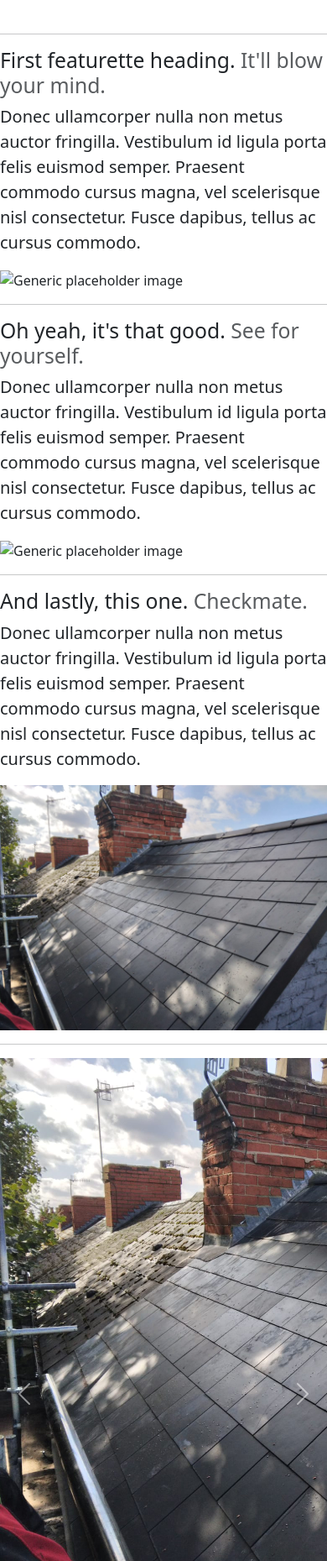
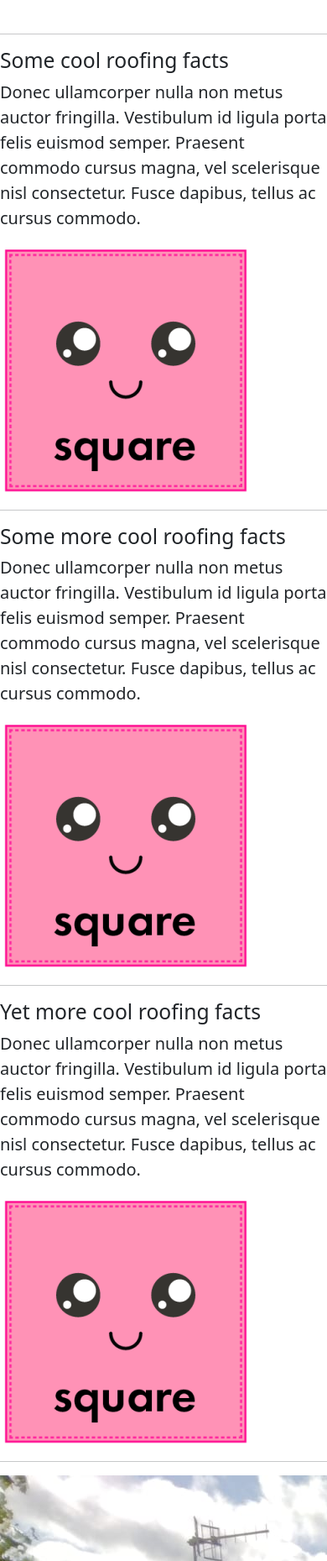
Before and after one commit to Europa4/RaynorRoofing, a Flask app: page /Gallery in a window 390 px wide; the page is wider, and only the part inside the window is pictured. Shown: the part 56-1915 px from the top of that part at 84% size. Run offline with Flask 3, Linux system fonts and the light colour scheme.

Commit message:
Added gallery code

```diff
--- a/Templates/gallery.html
+++ b/Templates/gallery.html
@@ -3,53 +3,30 @@
 {% block body %}
 <link href="{{ url_for('static',filename='CSS/carousel.css')}}" rel="stylesheet">
 <hr class="featurette-divider">
+        {% for galleryItem in data['GalleryEntries'] %}
+            <div class = "row featurette">
+                <div class = '{{ galleryItem["FirstDiv"] }}' >
+                    <h2 class ="featurette-heading">{{ galleryItem["Header"] }}</h2>
+                    <p class = "lead"> {{ galleryItem["Description"] }}</p>
+                </div>
+                <div class = '{{ galleryItem["SecondDiv"] }}' >
+                    <img class="featurette-image img-fluid mx-auto" src = "{{ url_for('static', filename='Images/Gallery/Test1.png') }}" alt="">
+                </div>
+            </div>
+            <hr class="featurette-divider">
+        {% endfor %}
 
-        <div class="row featurette">
-          <div class="col-md-7">
-            <h2 class="featurette-heading">First featurette heading. <span class="text-muted">It'll blow your mind.</span></h2>
-            <p class="lead">Donec ullamcorper nulla non metus auctor fringilla. Vestibulum id ligula porta felis euismod semper. Praesent commodo cursus magna, vel scelerisque nisl consectetur. Fusce dapibus, tellus ac cursus commodo.</p>
-          </div>
-          <div class="col-md-5">
-            <img class="featurette-image img-fluid mx-auto" data-src="holder.js/500x500/auto" alt="Generic placeholder image">
-          </div>
-        </div>
-
-        <hr class="featurette-divider">
-
-        <div class="row featurette">
-          <div class="col-md-7 order-md-2">
-            <h2 class="featurette-heading">Oh yeah, it's that good. <span class="text-muted">See for yourself.</span></h2>
-            <p class="lead">Donec ullamcorper nulla non metus auctor fringilla. Vestibulum id ligula porta felis euismod semper. Praesent commodo cursus magna, vel scelerisque nisl consectetur. Fusce dapibus, tellus ac cursus commodo.</p>
-          </div>
-          <div class="col-md-5 order-md-1">
-            <img class="featurette-image img-fluid mx-auto" data-src="holder.js/500x500/auto" alt="Generic placeholder image">
-          </div>
-        </div>
-
-        <hr class="featurette-divider">
-
-        <div class="row featurette">
-          <div class="col-md-7">
-            <h2 class="featurette-heading">And lastly, this one. <span class="text-muted">Checkmate.</span></h2>
-            <p class="lead">Donec ullamcorper nulla non metus auctor fringilla. Vestibulum id ligula porta felis euismod semper. Praesent commodo cursus magna, vel scelerisque nisl consectetur. Fusce dapibus, tellus ac cursus commodo.</p>
-          </div>
-          <div class="col-md-5">
-            <img class="featurette-image img-fluid mx-auto" src="{{ url_for('static', filename='Images/Domestic/Domestic1.jpeg' )}}" alt="Generic placeholder image" height="500px" width="500px">
-          </div>
-        </div>
-
-        <hr class="featurette-divider">
     <div id="carouselExample" class="carousel slide">
         <div class="text-centered">
   <div class="carousel-inner">
     <div class="carousel-item active">
-      <img src="{{ url_for('static', filename='Images/Domestic/Domestic1.jpeg' )}}" width=800px alt="..." >
+      <img src="{{ url_for('static', filename='Images/Domestic/Domestic1.jpeg' )}}" alt="..." >
     </div>
     <div class="carousel-item">
-      <img src="{{ url_for('static', filename='Images/Domestic/Domestic2.jpeg' )}}" width=800px alt="...">
+      <img src="{{ url_for('static', filename='Images/Domestic/Domestic2.jpeg' )}}" alt="...">
     </div>
     <div class="carousel-item">
-      <img src="{{ url_for('static', filename='Images/Domestic/Domestic3.jpeg' )}}" width=800px alt="...">
+      <img src="{{ url_for('static', filename='Images/Domestic/Domestic3.jpeg' )}}" alt="...">
     </div>
   </div>
             </div>
--- a/app.py
+++ b/app.py
@@ -10,6 +10,7 @@ from werkzeug.exceptions import abort
 import smtplib
 from email.mime.text import MIMEText
 import config
+import json
 
 app = Flask(__name__)
 
@@ -107,7 +108,17 @@ def contact_us():
 
 @app.route('/Gallery')
 def gallery():
-    return render_template('gallery.html')
+    file = open('static/JsonFiles/Gallery.json')
+    data = json.load(file)
+    file.close()
+    for galleryItem in data['GalleryEntries']:
+        if galleryItem['Chirality'] == 'Left':
+            galleryItem.update({'FirstDiv': 'col-md-7'})
+            galleryItem.update({'SecondDiv': 'col-md-4'})
+        else:
+            galleryItem.update({'FirstDiv': 'col-md-7 order-md-2'})
+            galleryItem.update({'SecondDiv': 'col-md-5 order-md-1'})
+    return render_template('gallery.html', data=data)
 
 
 @app.route('/Certifications')
--- /dev/null
+++ b/static/JsonFiles/Gallery.json
@@ -0,0 +1,21 @@
+{
+  "GalleryEntries": [
+  {
+    "Header": "Some cool roofing facts",
+    "Description": "Donec ullamcorper nulla non metus auctor fringilla. Vestibulum id ligula porta felis euismod semper. Praesent commodo cursus magna, vel scelerisque nisl consectetur. Fusce dapibus, tellus ac cursus commodo.",
+    "Image": "Test1.png",
+    "Chirality": "Left"
+  },
+  {
+    "Header": "Some more cool roofing facts",
+    "Description": "Donec ullamcorper nulla non metus auctor fringilla. Vestibulum id ligula porta felis euismod semper. Praesent commodo cursus magna, vel scelerisque nisl consectetur. Fusce dapibus, tellus ac cursus commodo.",
+    "Image": "Test2.png",
+    "Chirality": "Right"
+  },
+  {
+    "Header": "Yet more cool roofing facts",
+    "Description": "Donec ullamcorper nulla non metus auctor fringilla. Vestibulum id ligula porta felis euismod semper. Praesent commodo cursus magna, vel scelerisque nisl consectetur. Fusce dapibus, tellus ac cursus commodo.",
+    "Image": "Test3.png",
+    "Chirality": "Left"
+  }
+]}
```
Also changed, not shown: static/Images/Gallery/Test1.png (added), static/Images/Gallery/Test2.png (added), static/Images/Gallery/Test3.png (added).
